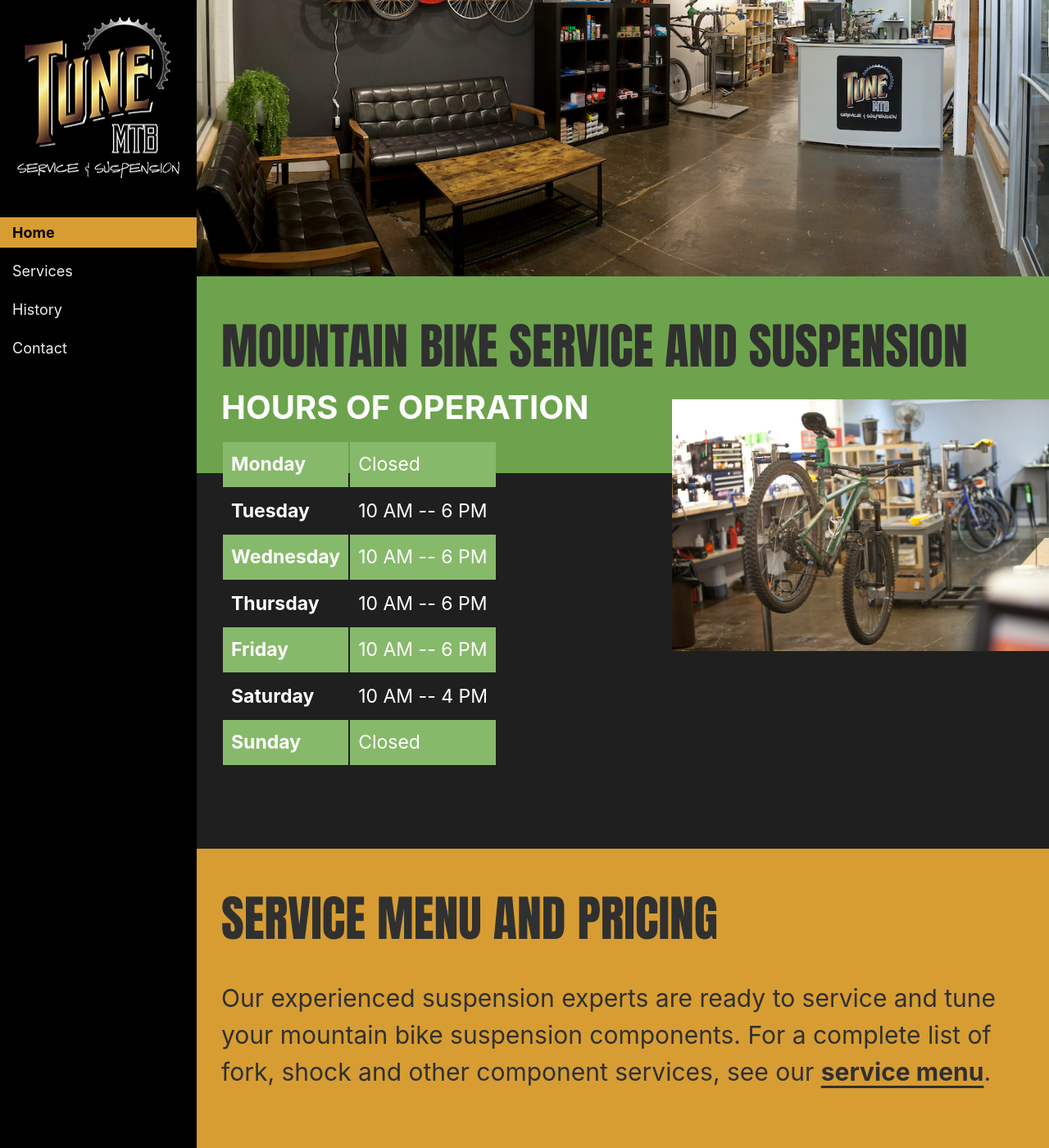
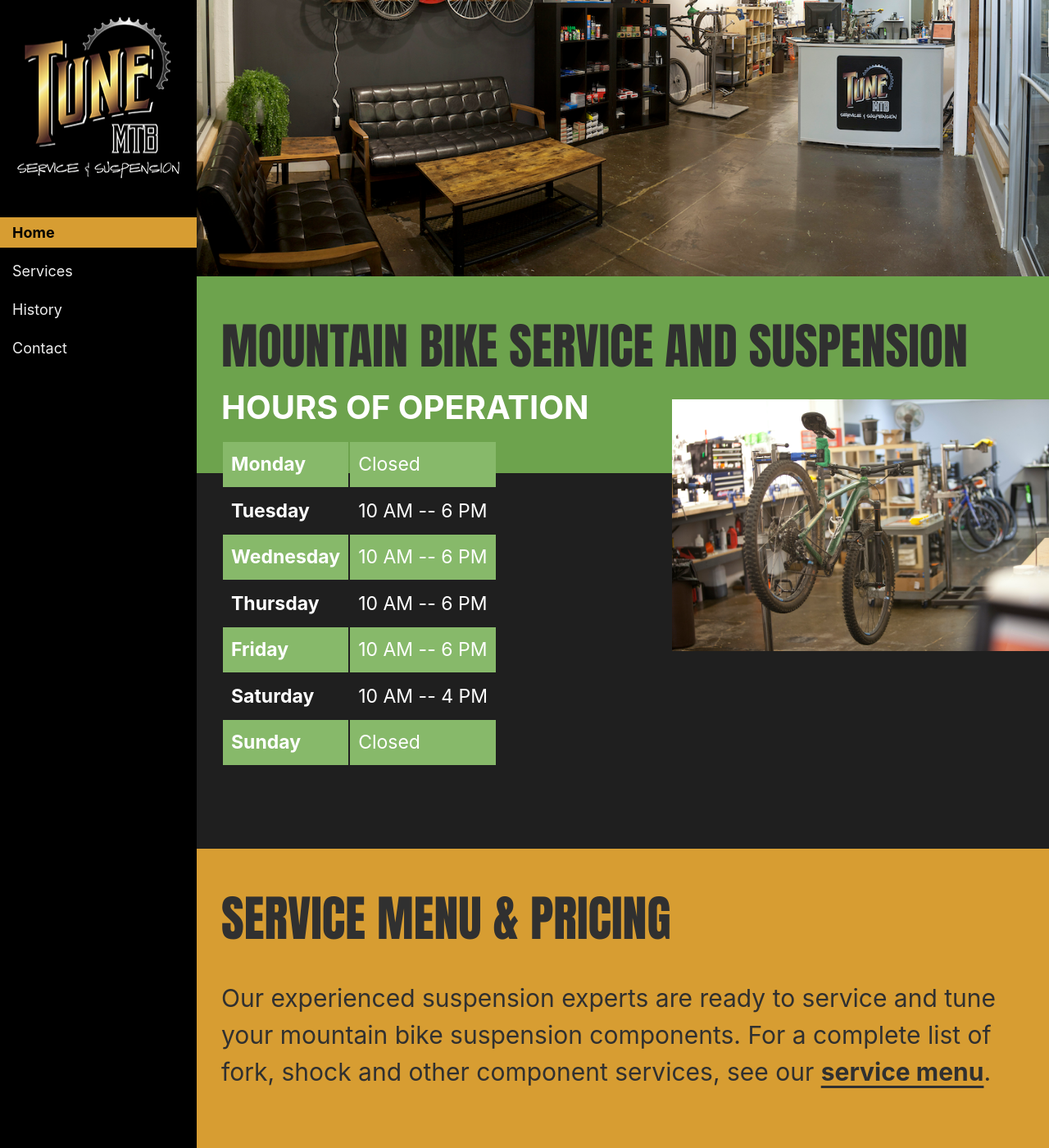
Before and after one commit to tunemtb/tunemtb.github.io, a Jekyll site: the page built from docs/index.html, in a window 1280 px wide and 1400 px high, scrolled down 246 px. Shown: the whole window at 82% size. Built offline with Jekyll 4.4.1, drawn with Linux system fonts in a browser that asks for light colours.

Commit message:
mobile font size

```diff
--- a/docs/_sass/_homepage.scss
+++ b/docs/_sass/_homepage.scss
@@ -91,9 +91,11 @@
     color: #fff;
     text-transform: uppercase;
     font-weight: bold;
+    font-family: Impact, Haettenschweiler, 'Arial Narrow Bold', sans-serif;
 
     @include mq(sm) {
         font-size: 40px;
+        font-family: -apple-system,BlinkMacSystemFont,"Segoe UI",Helvetica,Arial,sans-serif,"Apple Color Emoji","Segoe UI Emoji","Segoe UI Symbol";
     }
 }
 
@@ -153,7 +155,11 @@
     }
 
     p {
-        font-size: 30px;
+        font-size: 23px;
+
+        @include mq(sm) {
+            font-size: 30px;
+        }
     }
 }
 
@@ -161,9 +167,13 @@
     display: block;
     margin: 0;
     padding: 0;
-    font-size: 60px;
+    font-size: 40px;
     text-transform: uppercase;
     font-family: Impact, Haettenschweiler, 'Arial Narrow Bold', sans-serif;
+
+    @include mq(sm) {
+        font-size: 60px;
+    }
 }
 
 .callout-2__service-menu-link {
--- a/docs/index.html
+++ b/docs/index.html
@@ -64,7 +64,7 @@
 </div>
 
 <div class="callout-2">
-    <h1 class="callout-2__title">Service Menu and Pricing</h1>
+    <h1 class="callout-2__title">Service Menu & Pricing</h1>
     <p>Our experienced suspension experts are ready to service and tune your mountain bike suspension components.
         For a complete list of fork, shock and other component services, see our
         <a href="{{ site.url }}/services" class="callout-2__service-menu-link" title="Tune MTB Service Menu &amp; Pricing">service menu</a>.</p>
```
